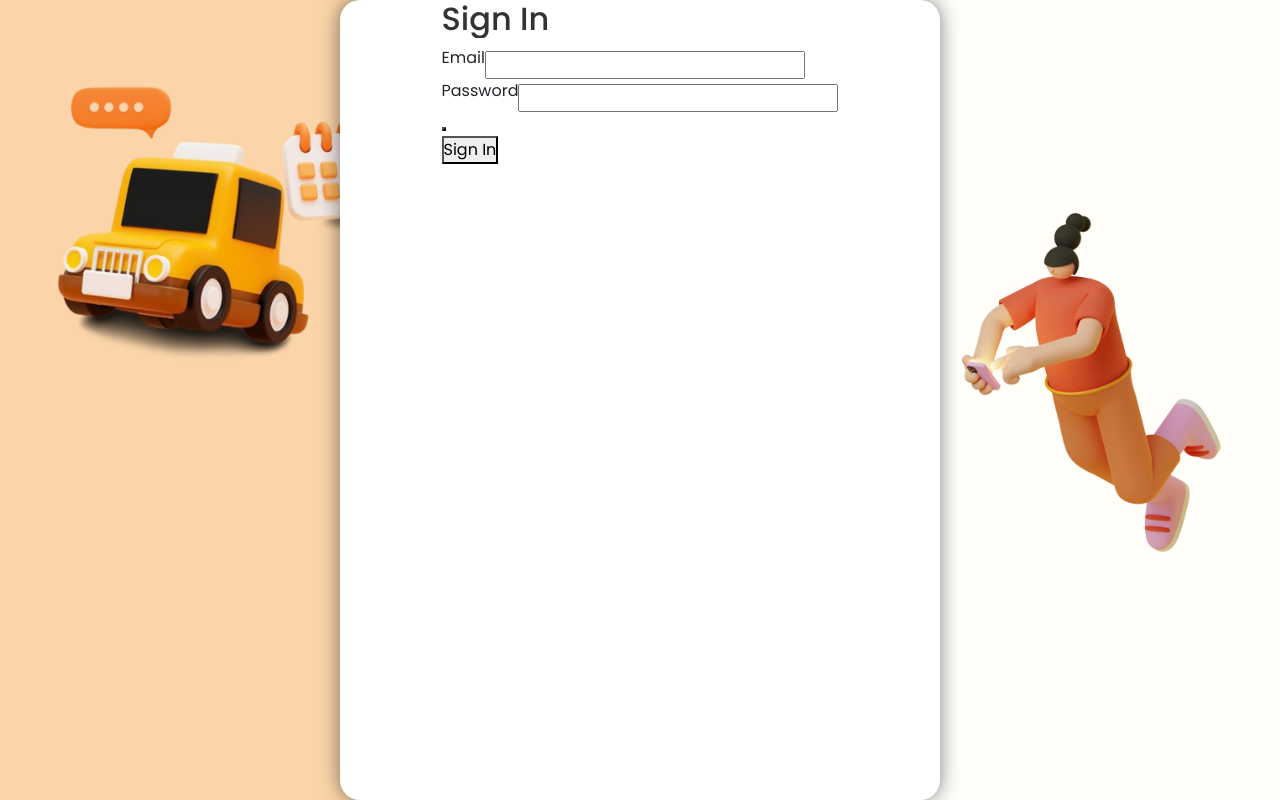
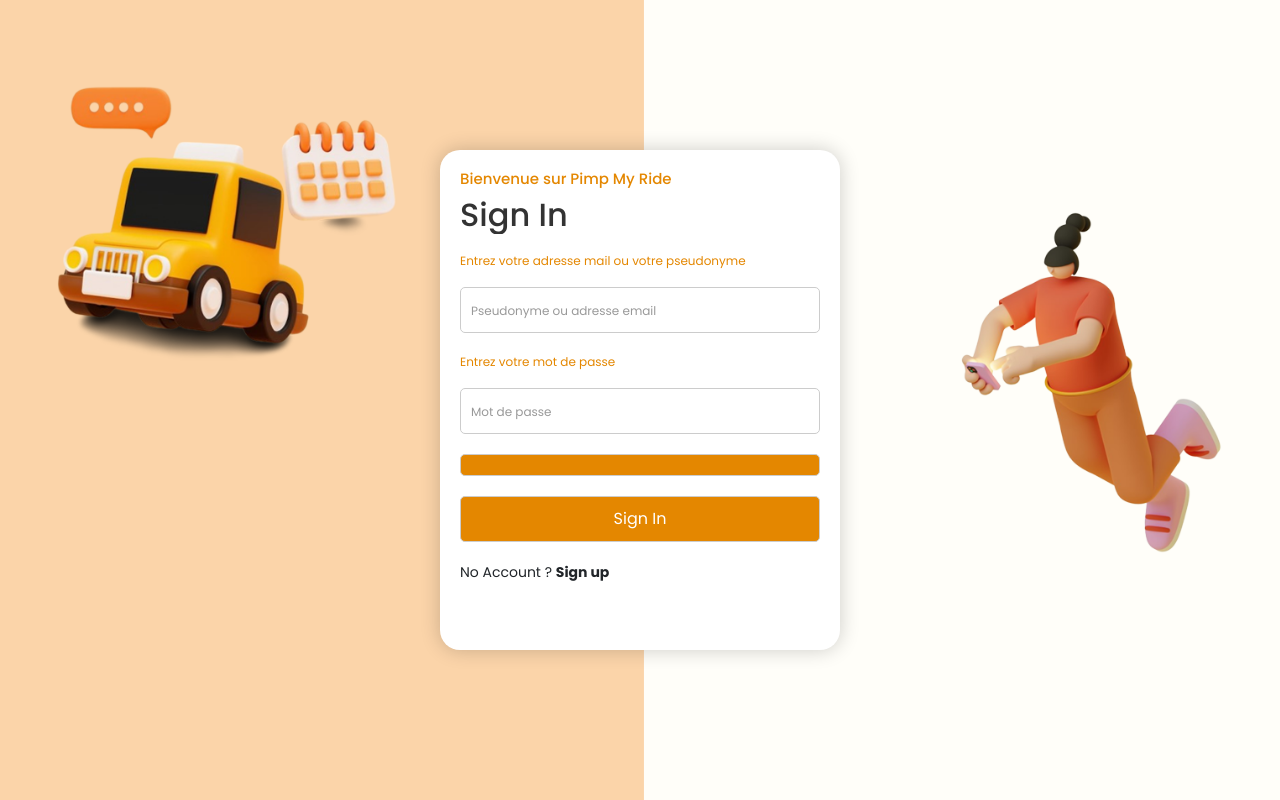
Before and after one commit to DjeelK/Projet_Pimp_My_Ride, a React (Create React App) app: page /signIn in a window 1280 px wide. Built offline with nearby package versions, Linux system fonts and the light colour scheme.

Commit message:
Design sign in ok. Reste problème bouton.

```diff
--- a/src/components/TextInput.jsx
+++ b/src/components/TextInput.jsx
@@ -1,10 +1,10 @@
 import React from 'react';
 
-const TextInput = ({ label, type, name, value, onChange }) => {
+const TextInput = ({ label, type, name, value, onChange, placeholder }) => {
   return (
     <div>
       <label>{label}</label>
-      <input type={type} name={name} value={value} onChange={onChange} />
+      <input type={type} name={name} value={value} onChange={onChange} placeholder={placeholder} />
     </div>
   );
 };
--- a/src/css/SignInPage.css
+++ b/src/css/SignInPage.css
@@ -14,11 +14,59 @@
   display: flex;
   flex-direction: column;
   align-items: center;
-  width: 600px; /* Largeur du conteneur */
-  height: 800px; /* Hauteur du conteneur */
-  box-shadow: 0px 0px 20px rgba(0, 0, 0, 0.5);
+  width: 400px; /* Largeur du conteneur */
+  height: 500px; /* Hauteur du conteneur */
+  box-shadow: 0px 0px 20px rgba(0, 0, 0, 0.2);
+  padding: 20px; /* Espacement interne */
 }
 
 h2 {
   color: #333;
 }
+
+h4 {
+  color: #E48700;
+  font-size: 15px;
+}
+
+.no-account {
+  font-size: 14px ;
+  margin-top: 10px;
+}
+.sign-up-link {
+  font-size: 14px;
+  font-weight: bold;
+}
+
+/* Styles pour les inputs et le bouton */
+input[type="text"],
+input[type="password"],
+input[type="email"],
+button {
+  margin: 10px 0; /* Marge supérieure et inférieure pour les éléments */
+  padding: 10px; /* Espacement interne pour les éléments */
+  width: 100%; /* Largeur à 100% pour occuper tout l'espace disponible */
+  border: 1px solid #ccc; /* Bordure pour les inputs */
+  border-radius: 5px; /* Coins arrondis */
+  outline: none; /* Supprimer la bordure bleue au focus (focus outline) */
+}
+
+/* Style pour le bouton */
+button {
+  background-color: #E48700; /* Couleur de fond pour le bouton */
+  color: #fff; /* Couleur du texte pour le bouton */
+  cursor: pointer; /* Curseur pointeur au survol */
+  display: inline-block;
+}
+
+/* Styles pour les labels */
+label {
+  font-size: 12px;
+  margin-top: 10px;
+  color:#E48700;
+}
+
+input::placeholder {
+  font-size: 12px; /* Modifiez la taille de police selon vos besoins */
+  color: #999; /* Couleur du texte du placeholder */
+}
--- a/src/routes/SignInPageRoute.jsx
+++ b/src/routes/SignInPageRoute.jsx
@@ -1,20 +1,24 @@
 import React from 'react';
 import SignInForm from '../routes/auth/SignForm';
 import '../css/SignInPage.css';
-
 
 const SignInPageRoute = () => {
   const handleSignInClick = () => {
     // console.log('Bouton Sign In cliqué');
   };
+
   return (
     <div className="sign-in-page">
       <div className="sign-in-container">
         <div className="left-section"></div>
         <div className="right-section">
+          <h4>Bienvenue sur Pimp My Ride</h4> {/* Texte ajouté ici */}
           <h2>Sign In</h2>
-          <SignInForm/>
+          <SignInForm />
           <button onClick={handleSignInClick}>Sign In</button>
+          <div className="no-account">
+            No Account ? <span className="sign-up-link">Sign up</span>
+          </div>
         </div>
       </div>
     </div>
--- a/src/routes/auth/SignForm.jsx
+++ b/src/routes/auth/SignForm.jsx
@@ -1,7 +1,6 @@
 import React, { useState } from 'react';
 import TextInput from '../../components/TextInput';
 import ButtonComponent from '../../components/ButtonComponent';
-
 
 const SignInForm = () => {
   const [email, setEmail] = useState('');
@@ -22,17 +21,19 @@
   return (
     <form onSubmit={handleSubmit}>
       <TextInput
-        label="Email"
+        label="Entrez votre adresse mail ou votre pseudonyme"
         type="email"
         value={email}
         onChange={handleEmailChange}
+        placeholder="Pseudonyme ou adresse email"
         required
       />
       <TextInput
-        label="Password"
+        label="Entrez votre mot de passe"
         type="password"
         value={password}
         onChange={handlePasswordChange}
+        placeholder="Mot de passe"
         required
       />
       <ButtonComponent type="submit">Sign In</ButtonComponent>
```
